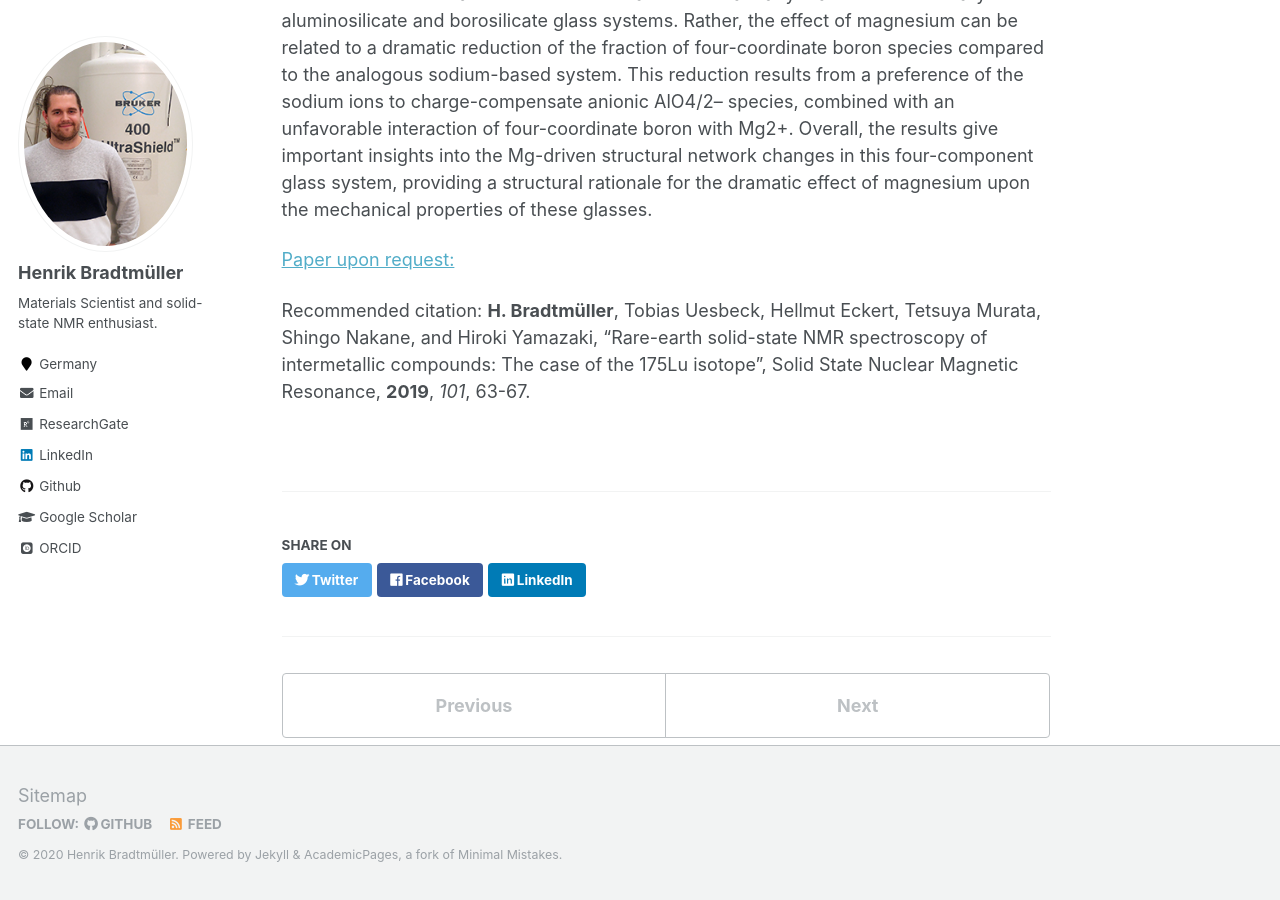
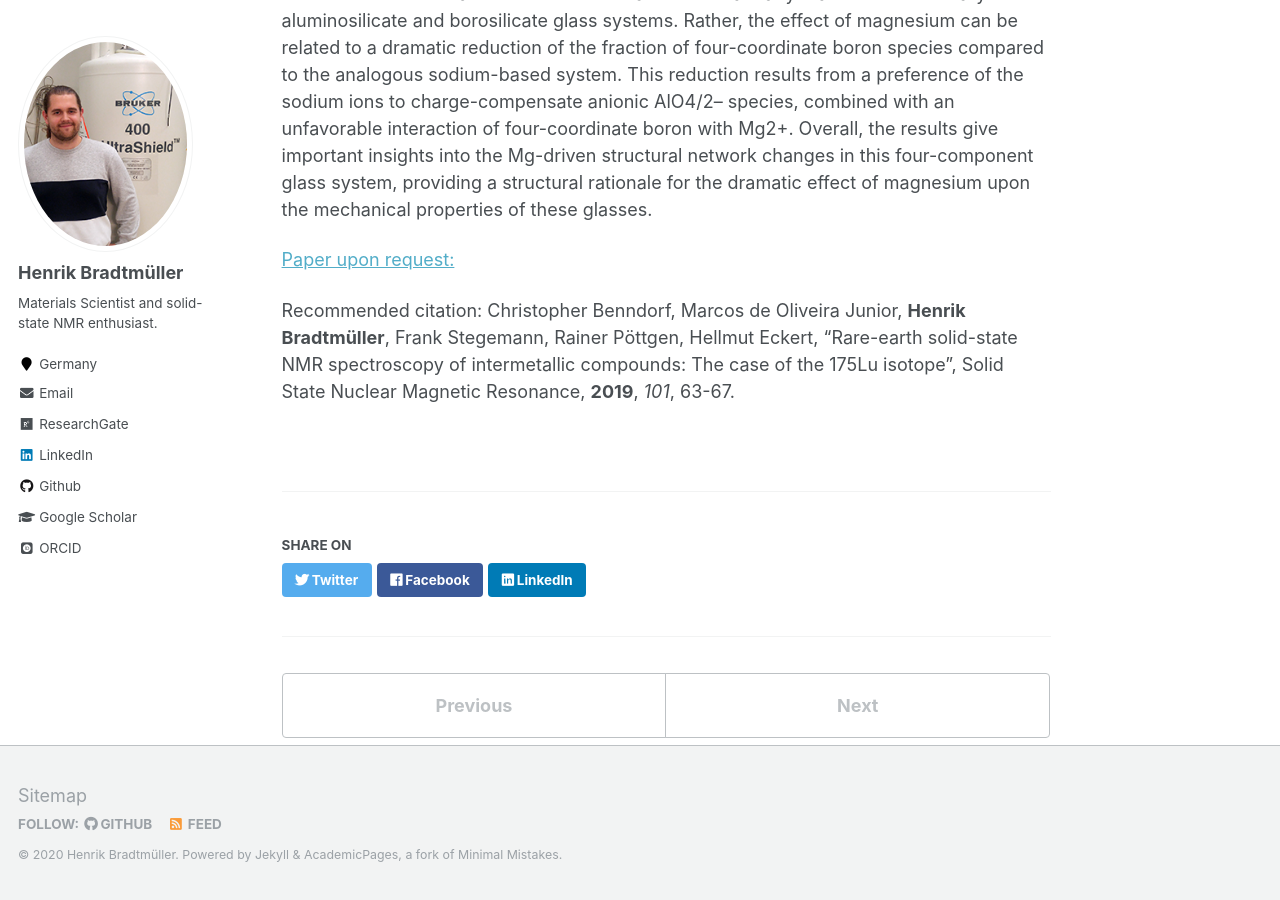
Before and after one commit to hbrmn/hbrmn.github.io, a Jekyll site: the page built from _publications/2019-09-01-175Lu-Paper.md, in a window 1280 px wide and 900 px high, scrolled down 794 px. Built offline with Jekyll 4.4.1, drawn with Linux system fonts in a browser that asks for light colours; some web fonts are replaced.

Commit message:
Corrections

```diff
--- a/_publications/2019-09-01-175Lu-Paper.md
+++ b/_publications/2019-09-01-175Lu-Paper.md
@@ -12,4 +12,4 @@ The beneficial effect of magnesium oxide upon the performance of crack-resistant
 
 [Paper upon request:](@mailto:mail@bradtmueller.net)
 
-Recommended citation: <b>H. Bradtmüller</b>, Tobias Uesbeck, Hellmut Eckert, Tetsuya Murata, Shingo Nakane, and Hiroki Yamazaki, “Rare-earth solid-state NMR spectroscopy of intermetallic compounds: The case of the 175Lu isotope”, Solid State Nuclear Magnetic Resonance, **2019**, *101*, 63-67.
+Recommended citation: Christopher Benndorf, Marcos de Oliveira Junior, <b>Henrik Bradtmüller</b>, Frank Stegemann, Rainer Pöttgen, Hellmut Eckert, “Rare-earth solid-state NMR spectroscopy of intermetallic compounds: The case of the 175Lu isotope”, Solid State Nuclear Magnetic Resonance, **2019**, *101*, 63-67.
```
Also changed, not shown: _publications/2019-02-01-boron-Biosilicate.md (+1 -1 lines), _publications/2020-02-24-NaCaSilicates.md (+1 -1 lines), _publications/2020-04-01-NASICON-2.md (+1 -1 lines), _publications/2020-07-16-Borosilicate-Bioactive.md (+1 -1 lines).
